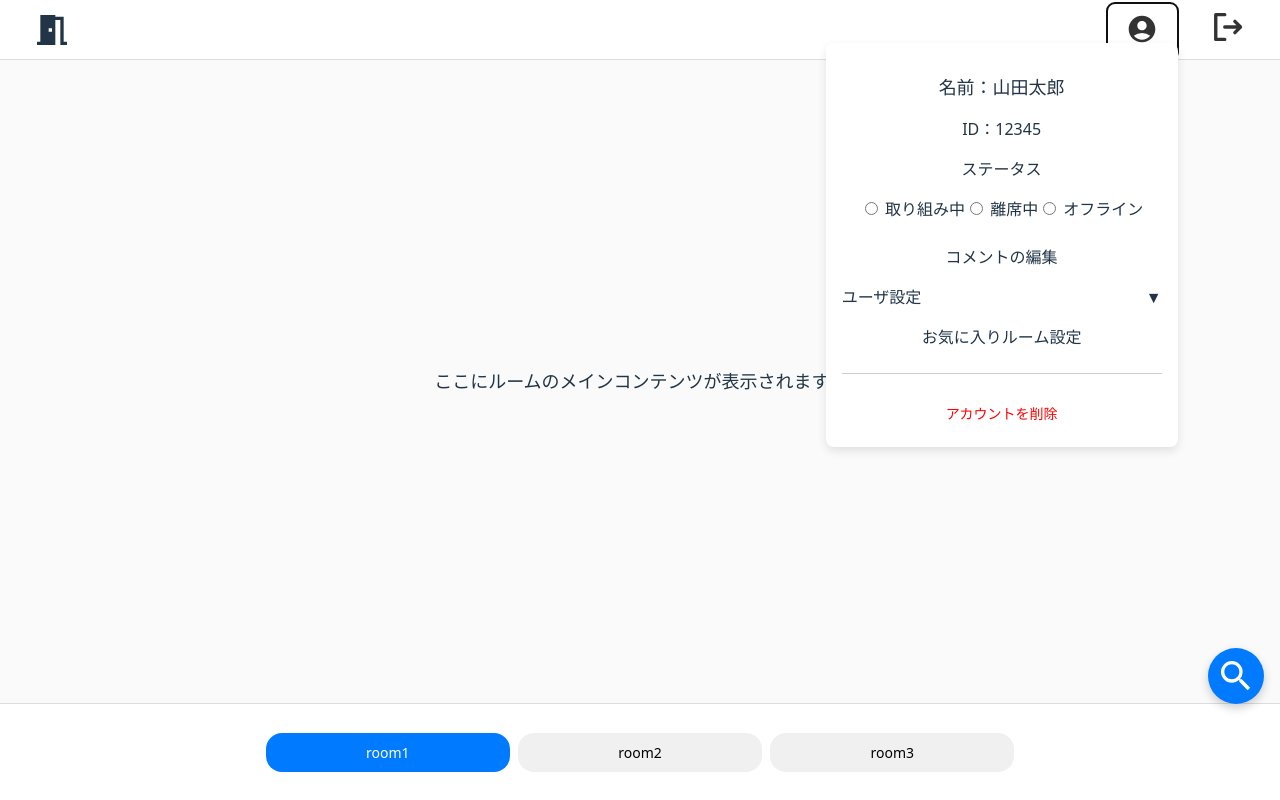
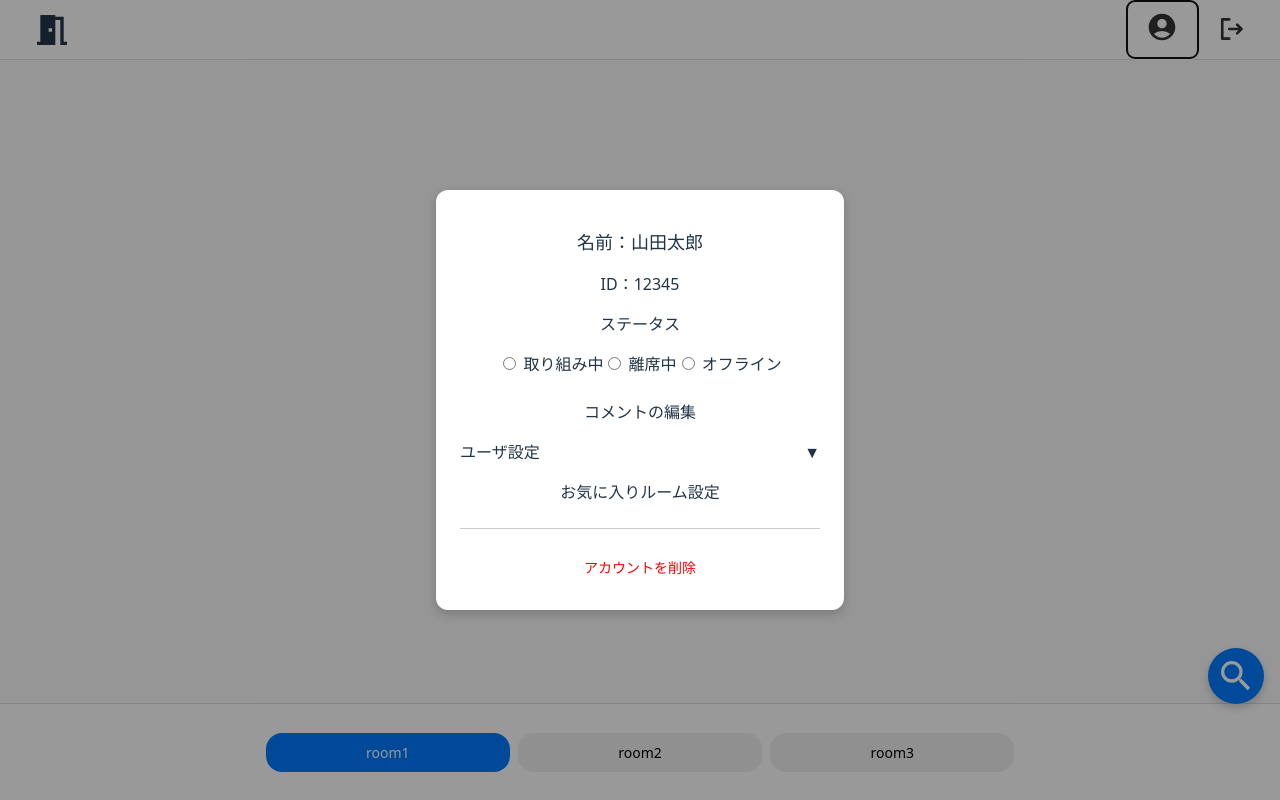
Before and after one commit to WtYt/RealtimeStudyStateSharing, a React (Vite) app in the folder frontend/: page / in a window 1280 px wide. Both pictures are taken after a click on the button 1142 px from the left and 31 px from the top of the page. Built offline with nearby package versions, Linux system fonts and the light colour scheme.

Commit message:
fix some files

```diff
--- /dev/null
+++ b/frontend/src/components/ConfirmPopup.jsx
@@ -0,0 +1,31 @@
+// アカウント削除、サインアウト時に表示するポップアップ
+
+import React from 'react';
+import EachProfileEditPopup from '../pages/EachProfileEditPopup';
+
+const ConfirmPopup = ({
+  message,
+  onConfirm,
+  onClose,
+  confirmText = 'OK',
+  confirmType = 'primary',
+}) => {
+  return (
+    <div className="popup-overlay" onClick={onClose}>
+      <div className="popup-content" onClick={(e) => e.stopPropagation()}>
+        <h3>{message}</h3>
+        <p>この操作を実行してもよろしいですか？</p>
+        <div className="popup-buttons">
+          <button className="cancel-btn" onClick={onClose}>
+            キャンセル
+          </button>
+          <button className={`confirm-btn ${confirmType}`} onClick={onConfirm}>
+            {confirmText}
+          </button>
+        </div>
+      </div>
+    </div>
+  );
+};
+
+export default ConfirmPopup;
--- a/frontend/src/components/profileButton.jsx
+++ /dev/null
@@ -1,45 +0,0 @@
-import React, { useState, useEffect, useRef } from 'react';
-import { MdAccountCircle } from 'react-icons/md';
-import Profile from '../pages/Profile';
-import './ProfileButton.css';
-
-const ProfileButton = () => {
-  const [isOpen, setIsOpen] = useState(false);
-  const popupRef = useRef(null);
-
-  const togglePopup = () => {
-    setIsOpen(!isOpen);
-  };
-
-  // ポップアップ外クリックで閉じる
-  useEffect(() => {
-    const handleClickOutside = (event) => {
-      if (popupRef.current && !popupRef.current.contains(event.target)) {
-        setIsOpen(false);
-      }
-    };
-    if (isOpen) {
-      document.addEventListener('mousedown', handleClickOutside);
-    } else {
-      document.removeEventListener('mousedown', handleClickOutside);
-    }
-    return () => {
-      document.removeEventListener('mousedown', handleClickOutside);
-    };
-  }, [isOpen]);
-
-  return (
-    <div className="profile-button-wrapper" ref={popupRef}>
-      <button className="profile-btn" onClick={togglePopup}>
-        <MdAccountCircle size={32} />
-      </button>
-      {isOpen && (
-        <div className="profile-popup-wrapper">
-          <Profile />
-        </div>
-      )}
-    </div>
-  );
-};
-
-export default ProfileButton;
--- a/frontend/src/pages/Profile.css
+++ b/frontend/src/components/profileButton/Profile.css
@@ -1,11 +1,3 @@
-.profile-container {
-  width: 320px;
-  background: white;
-  padding: 16px;
-  border-radius: 8px;
-  box-shadow: 0 4px 10px rgba(0, 0, 0, 0.1);
-}
-
 .profile-name {
   font-size: 18px;
   margin-bottom: 8px;
--- a/frontend/src/pages/profile.jsx
+++ b/frontend/src/components/profileButton/Profile.jsx
@@ -1,7 +1,7 @@
 import React, { useState } from 'react';
-import EachProfileEditPopup from './EachProfileEditPopup';
-import FavoriteRoomPopup from './FavoriteRoomPopup';
-import DeletePopup from './DeletePopup';
+import EachProfileEditPopup from '../../pages/EachProfileEditPopup';
+import FavoriteRoomPopup from '../../pages/FavoriteRoomPopup';
+import ConfirmPopup from '../ConfirmPopup';
 import './Profile.css';
 
 const Profile = () => {
@@ -28,7 +28,7 @@ const Profile = () => {
   };
 
   return (
-    <div className="profile-container">
+    <div>
       <h2 className="profile-name">名前：山田太郎</h2>
       <p>ID：12345</p>
 
@@ -91,10 +91,12 @@ const Profile = () => {
         )}
       {/* アカウント削除確認 */}
       {popupContent === 'アカウント削除' && (
-        <DeletePopup
+        <ConfirmPopup
+          message="本当にアカウントを削除しますか？"
           onClose={closePopup}
-          onDelete={handleAccountDelete}
-          message="本当にアカウントを削除しますか？"
+          onConfirm={handleAccountDelete}
+          confirmText="削除"
+          confirmType="danger"
         />
       )}
     </div>
--- /dev/null
+++ b/frontend/src/components/profileButton/ProfileButton.jsx
@@ -0,0 +1,19 @@
+import React, { useState } from 'react';
+import { MdAccountCircle } from 'react-icons/md';
+import ProfileModal from './ProfileModal';
+import './ProfileButton.css';
+
+const ProfileButton = () => {
+  const [isOpen, setIsOpen] = useState(false);
+
+  return (
+    <div className="profile-button-wrapper">
+      <button className="profile-btn" onClick={() => setIsOpen(true)}>
+        <MdAccountCircle size={32} />
+      </button>
+      {isOpen && <ProfileModal onClose={() => setIsOpen(false)} />}
+    </div>
+  );
+};
+
+export default ProfileButton;
--- /dev/null
+++ b/frontend/src/components/profileButton/ProfileModal.css
@@ -0,0 +1,22 @@
+.modal-overlay {
+  position: fixed;
+  top: 0;
+  left: 0;
+  width: 100%;
+  height: 100%;
+  background: rgba(0, 0, 0, 0.4); /* 背景を暗く */
+  display: flex;
+  justify-content: center;
+  align-items: center;
+  z-index: 999;
+}
+
+.modal-content {
+  background: white;
+  border-radius: 12px;
+  padding: 24px;
+  width: 360px; /* Profileの幅 */
+  max-height: 80%;
+  overflow-y: auto;
+  box-shadow: 0 4px 12px rgba(0, 0, 0, 0.2);
+}
--- /dev/null
+++ b/frontend/src/components/profileButton/ProfileModal.jsx
@@ -0,0 +1,15 @@
+import React from 'react';
+import Profile from './Profile';
+import './ProfileModal.css';
+
+const ProfileModal = ({ onClose }) => {
+  return (
+    <div className="modal-overlay" onClick={onClose}>
+      <div className="modal-content" onClick={(e) => e.stopPropagation()}>
+        <Profile />
+      </div>
+    </div>
+  );
+};
+
+export default ProfileModal;
--- a/frontend/src/components/signOutButton.css
+++ b/frontend/src/components/signOutButton.css
@@ -3,5 +3,10 @@
   border: none;
   cursor: pointer;
   color: #333;
-  margin-left: 12px;
+  top: 16px;
+  right: 16px;
 }
+
+.signout-btn:hover {
+  color: #007bff;
+}
--- a/frontend/src/components/signOutButton.jsx
+++ b/frontend/src/components/signOutButton.jsx
@@ -1,17 +1,31 @@
-import React from 'react';
+import React, { useState } from 'react';
 import { PiSignOutBold } from 'react-icons/pi';
+import ConfirmPopup from './ConfirmPopup';
 import './SignOutButton.css';
 
 const SignOutButton = () => {
+  const [showPopup, setShowPopup] = useState(false);
   const handleSignOut = () => {
     console.log('サインアウト処理を実行');
+    setShowPopup(false);
     // TODO: Firebase Authなどでサインアウト処理を実装
   };
 
   return (
-    <button className="signout-btn" onClick={handleSignOut}>
-      <PiSignOutBold size={36} />
-    </button>
+    <>
+      <button className="signout-btn" onClick={() => setShowPopup(true)}>
+        <PiSignOutBold size={28} />
+      </button>
+      {showPopup && (
+        <ConfirmPopup
+          message="サインアウトしますか？"
+          onClose={() => setShowPopup(false)}
+          onConfirm={handleSignOut}
+          confirmText="サインアウト"
+          confirmType="primary"
+        />
+      )}
+    </>
   );
 };
 
--- a/frontend/src/pages/EachProfileEditPopup.css
+++ b/frontend/src/pages/EachProfileEditPopup.css
@@ -60,3 +60,27 @@
 .save-btn:hover {
   background: #0056b3;
 }
+
+.confirm-btn {
+  padding: 8px 16px;
+  border: none;
+  border-radius: 6px;
+  cursor: pointer;
+  color: white;
+}
+
+.confirm-btn.primary {
+  background: #007bff; /* サインアウト用 */
+}
+
+.confirm-btn.primary:hover {
+  background: #0056b3;
+}
+
+.confirm-btn.danger {
+  background: #dc3545; /* 削除用 */
+}
+
+.confirm-btn.danger:hover {
+  background: #a71d2a;
+}
--- a/frontend/src/pages/screen.jsx
+++ b/frontend/src/pages/screen.jsx
@@ -1,6 +1,6 @@
 import React from 'react';
 import RoomInfoButton from '../components/RoomInfoButton';
-import ProfileButton from '../components/ProfileButton';
+import ProfileButton from '../components/profileButton/ProfileButton';
 import SignOutButton from '../components/SignOutButton';
 import SearchButton from '../components/searchbutton/SearchButton';
 import FavoriteRoomTab from '../components/FavoriteRoomTab';
```
Also changed, not shown: frontend/src/components/profileButton/ProfileButton.css (renamed from frontend/src/components/profileButton.css).
